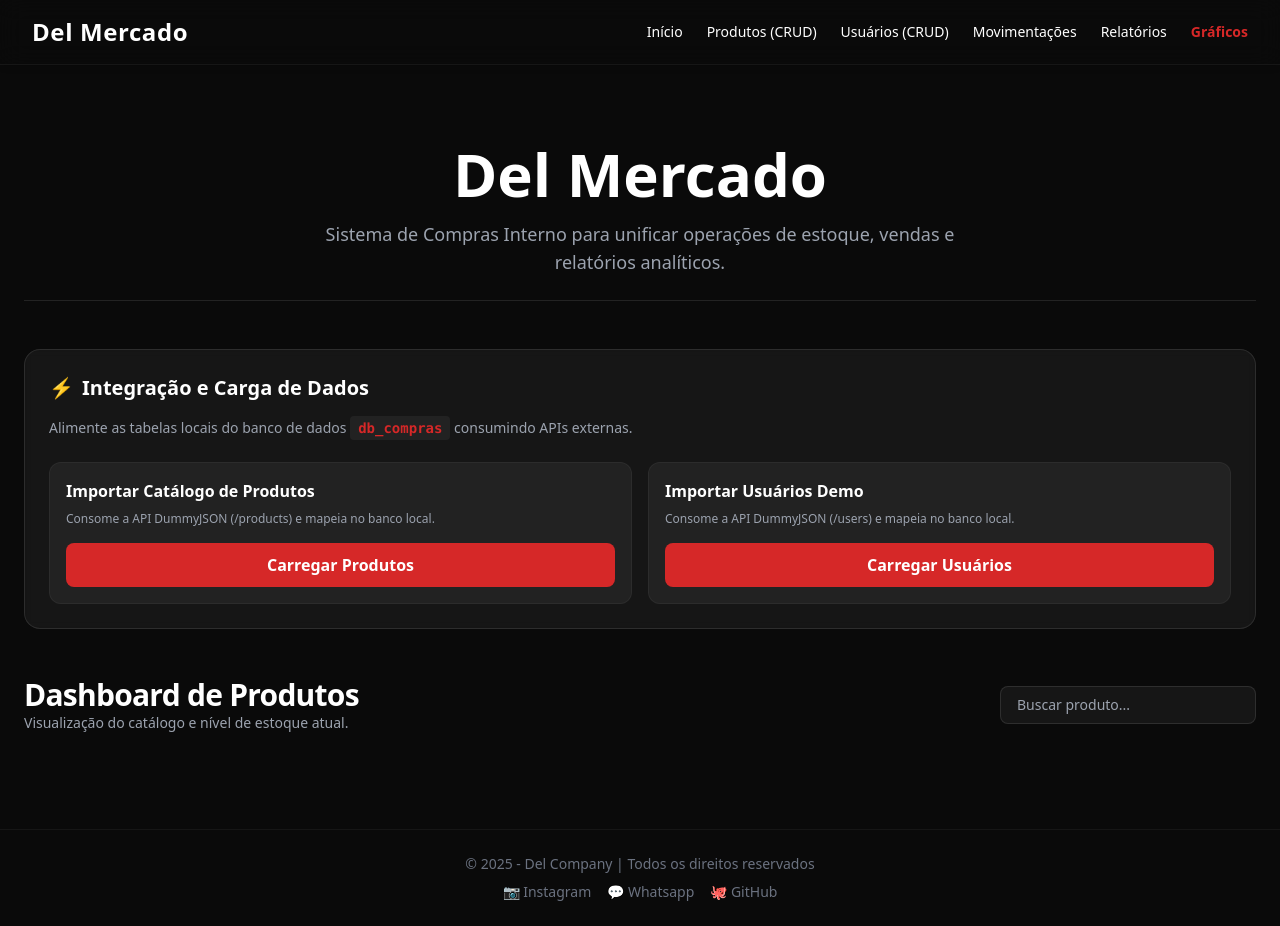
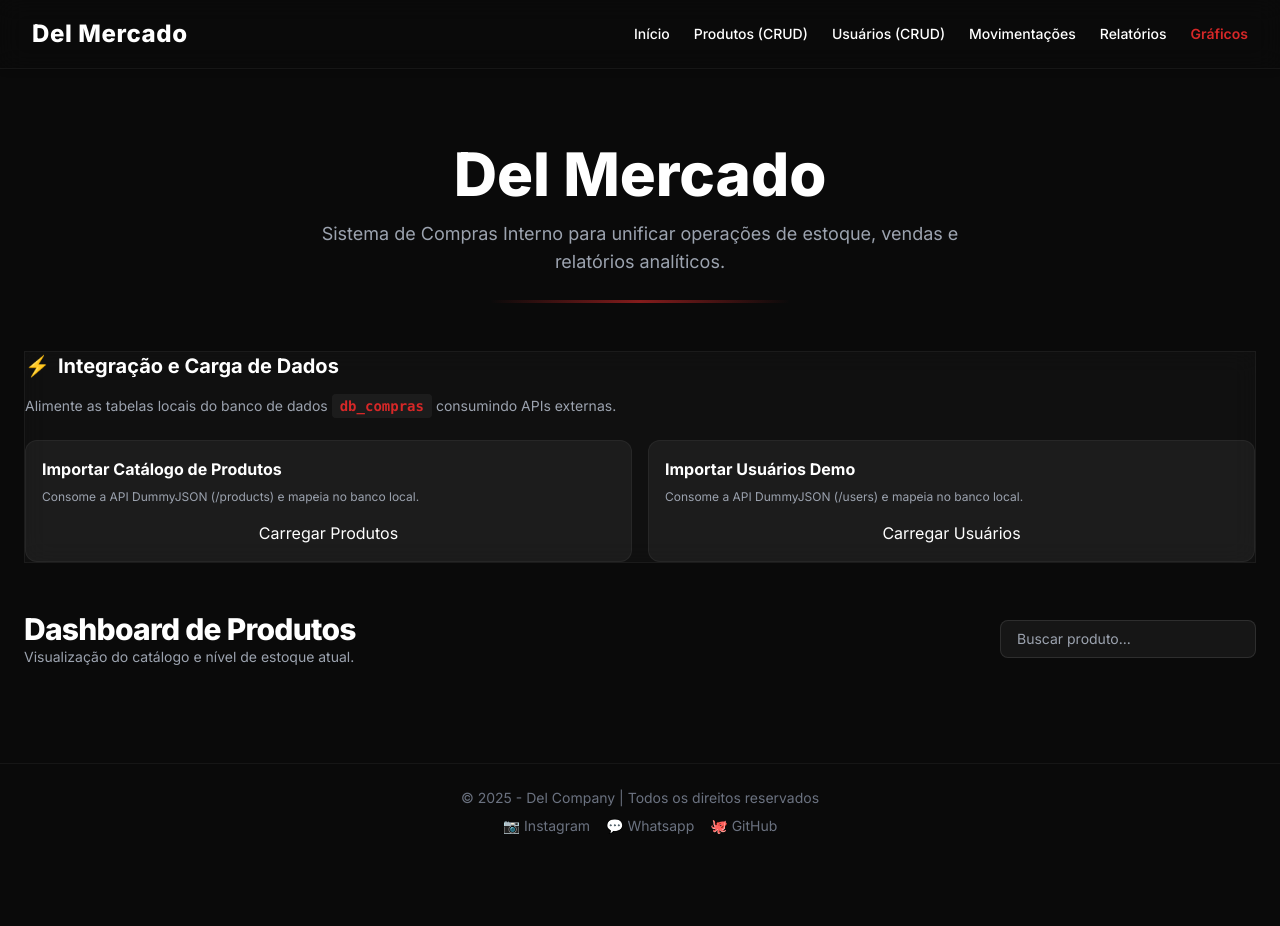
Before and after one commit to eli-bernardi/delmercado, a plain HTML site: page index.html in a window 1280 px wide. After the commit the page ends 860 px from the top, so only its background shows below. Drawn offline with nearby package versions, Linux system fonts and the light colour scheme; files that its build step writes are made by us from their sources; no server answers.

Commit message:
Atualizando a pagina inicial, deixando o sistema mais redondo

```diff
--- a/index.html
+++ b/index.html
@@ -4,7 +4,7 @@
 <head>
   <meta charset="UTF-8">
   <meta name="viewport" content="width=device-width, initial-scale=1.0">
-  <link rel="stylesheet" href="../css/banco_dados.css">
+  <link rel="stylesheet" href="./Frontend/style.css">
   <link rel="shortcut icon" href="/img/dell.png" type="image/png">
   <script src="https://cdn.tailwindcss.com"></script>
   <script src="./Frontend/index.js" defer></script>
@@ -20,42 +20,54 @@
       }
     }
   </script>
-  <title>Del Company - Dashboard</title>
+  <title>Del Mercado - Dashboard</title>
 </head>
 
 <body class="bg-[#0a0a0a] text-white">
 
+  <!-- ========== HEADER ========== -->
   <header
     class="fixed top-0 left-0 w-full z-50 flex items-center justify-between px-8 py-4 bg-[#0a0a0a]/90 backdrop-blur-md shadow-md border-b border-white/5">
-    <a href="./index.html" class="text-logo text-2xl font-black tracking-wide">Del Mercado</a>
-    <nav class="hidden md:flex items-center space-x-6 text-sm font-medium">
-      <a href="./index.html" class="hover:text-brand transition-colors">Início</a>
-      <a href="/Frontend/shop/html/produtos.html" class="hover:text-brand transition-colors">Produtos (CRUD)</a>
-      <a href="/Frontend/user/html/user.html" class="hover:text-brand transition-colors">Usuários (CRUD)</a>
-      <a href="/Frontend/move/html/index.html" class="hover:text-brand transition-colors">Movimentações</a>
-      <a href="/Frontend/shop/html/relatorios.html" class="hover:text-brand transition-colors">Relatórios</a>
-      <a href="/Frontend/shop/html/graficos.html" class="text-brand transition-colors font-semibold">Gráficos</a>
-    </nav>
-    <button class="md:hidden text-white hover:text-brand transition-colors focus:outline-none">
+
+    <!-- LOGO GRADIENTE -->
+    <a href="./index.html" class="logo-gradiente text-2xl font-black tracking-wide">Del Mercado</a>
+
+    <!-- BOTÃO MENU MOBILE -->
+    <button id="menu-toggle" class="md:hidden menu-btn-outline focus:outline-none" aria-label="Abrir menu">
       <svg class="w-6 h-6" fill="none" stroke="currentColor" viewBox="0 0 24 24" xmlns="http://www.w3.org/2000/svg">
         <path stroke-linecap="round" stroke-linejoin="round" stroke-width="2" d="M4 6h16M4 12h16m-7 6h7"></path>
       </svg>
     </button>
+
+    <!-- NAVEGAÇÃO -->
+    <nav id="menu" class="hidden md:flex flex-col md:flex-row md:items-center md:space-x-6 text-sm font-medium
+                absolute md:static top-[70px] left-0 w-full md:w-auto
+                bg-[#0a0a0a]/95 md:bg-transparent p-4 md:p-0
+                rounded-b-lg border-b-2 border-brand/30 md:border-none z-50">
+      <a href="./index.html" class="block py-2 hover:text-brand transition-colors">Início</a>
+      <a href="/Frontend/shop/html/produtos.html" class="block py-2 hover:text-brand transition-colors">Produtos
+        (CRUD)</a>
+      <a href="/Frontend/user/html/user.html" class="block py-2 hover:text-brand transition-colors">Usuários (CRUD)</a>
+      <a href="/Frontend/move/html/index.html" class="block py-2 hover:text-brand transition-colors">Movimentações</a>
+      <a href="/Frontend/shop/html/relatorios.html" class="block py-2 hover:text-brand transition-colors">Relatórios</a>
+      <a href="/Frontend/shop/html/graficos.html" class="block py-2 text-brand font-semibold">Gráficos</a>
+    </nav>
   </header>
 
-  <!-- MAIN CONTENT -->
+  <!-- ========== CONTEÚDO PRINCIPAL ========== -->
   <main class="pt-24 px-6 max-w-7xl mx-auto pb-16">
-    <!-- Hero / Intro -->
-    <div class="text-center my-12">
+
+    <!-- HERO / INTRO -->
+    <div class="text-center my-12 reveal">
       <h1 class="text-5xl md:text-6xl font-black mb-4 text-white">Del Mercado</h1>
       <p class="text-gray-400 text-lg max-w-2xl mx-auto">
         Sistema de Compras Interno para unificar operações de estoque, vendas e relatórios analíticos.
       </p>
-      <hr class="border-white/10 my-6">
+      <hr class="section-hr">
     </div>
 
-    <!-- Quick Integrations Panel -->
-    <section class="bg-white/5 backdrop-blur-sm rounded-2xl p-6 mb-12 border border-white/10">
+    <!-- PAINEL DE INTEGRAÇÃO E CARGA DE DADOS -->
+    <section class="glass-panel mb-12 reveal">
       <h2 class="text-xl font-bold mb-4 flex items-center gap-2">
         <span class="text-brand">⚡</span> Integração e Carga de Dados
       </h2>
@@ -66,72 +78,77 @@
       </p>
 
       <div class="grid grid-cols-1 sm:grid-cols-2 gap-4">
-        <div class="bg-white/5 p-4 rounded-xl border border-white/5 flex flex-col justify-between">
+        <!-- Botão Produtos -->
+        <div class="bg-white/5 p-4 rounded-xl border border-white/5 flex flex-col justify-between card-base card-hover">
           <div>
             <h3 class="font-bold text-white mb-2">Importar Catálogo de Produtos</h3>
             <p class="text-gray-400 text-xs mb-4">Consome a API DummyJSON (/products) e mapeia no banco local.</p>
           </div>
-          <button id="btn-load-products"
-            class="bg-brand hover:bg-[#a51d1d] text-white font-semibold py-2.5 px-4 rounded-lg transition-all duration-300 w-full flex items-center justify-center gap-2">
+          <button id="btn-load-products" class="btn-outline-brand w-full">
             Carregar Produtos
           </button>
         </div>
 
-        <div class="bg-white/5 p-4 rounded-xl border border-white/5 flex flex-col justify-between">
+        <!-- Botão Usuários -->
+        <div class="bg-white/5 p-4 rounded-xl border border-white/5 flex flex-col justify-between card-base card-hover">
           <div>
             <h3 class="font-bold text-white mb-2">Importar Usuários Demo</h3>
             <p class="text-gray-400 text-xs mb-4">Consome a API DummyJSON (/users) e mapeia no banco local.</p>
           </div>
-          <button id="btn-load-users"
-            class="bg-brand hover:bg-[#a51d1d] text-white font-semibold py-2.5 px-4 rounded-lg transition-all duration-300 w-full flex items-center justify-center gap-2">
+          <button id="btn-load-users" class="btn-outline-brand w-full">
             Carregar Usuários
           </button>
         </div>
       </div>
 
-      <!-- Toast message area -->
+      <!-- Toast -->
       <div id="toast-message" class="hidden mt-4 p-3 rounded-lg text-sm text-center font-semibold"></div>
     </section>
 
-    <!-- Products Cards Dashboard Section -->
-    <section>
-      <div class="flex justify-between items-center mb-8">
+    <!-- DASHBOARD DE PRODUTOS -->
+    <section class="reveal">
+      <div class="flex flex-col sm:flex-row justify-between items-start sm:items-center mb-8 gap-4">
         <div>
           <h2 class="text-3xl font-extrabold tracking-tight">Dashboard de Produtos</h2>
           <p class="text-gray-400 text-sm">Visualização do catálogo e nível de estoque atual.</p>
         </div>
-        <div class="flex gap-2">
+        <div class="flex gap-2 w-full sm:w-auto">
           <input type="text" id="search-input" placeholder="Buscar produto..."
-            class="bg-white/5 border border-white/10 rounded-lg px-4 py-2 text-sm focus:outline-none focus:border-brand transition-colors w-48 sm:w-64">
+            class="bg-white/5 border border-white/10 rounded-lg px-4 py-2 text-sm focus:outline-none focus:border-brand transition-colors w-full sm:w-64">
         </div>
       </div>
 
-      <!-- Loading / Empty state -->
+      <!-- Loading -->
       <div id="loading-spinner" class="flex justify-center items-center py-16">
         <div class="animate-spin rounded-full h-12 w-12 border-t-2 border-b-2 border-brand"></div>
       </div>
 
-      <!-- Products Grid -->
+      <!-- Grid de produtos -->
       <div id="products-grid" class="grid grid-cols-1 sm:grid-cols-2 md:grid-cols-3 lg:grid-cols-4 gap-6 hidden">
-        <!-- Dynamic product cards -->
+        <!-- Cards serão inseridos via JS -->
       </div>
 
+      <!-- Empty state -->
       <div id="empty-state" class="hidden text-center py-16">
         <p class="text-gray-500 mb-4">Nenhum produto cadastrado no banco de dados.</p>
         <p class="text-xs text-gray-600">Use os botões de carga de dados acima ou vá em Produtos (CRUD) para adicionar
           manualmente.</p>
       </div>
     </section>
+
   </main>
 
-  <footer class="border-t border-white/5 py-6">
+  <!-- ========== RODAPÉ ========== -->
+  <footer class="border-t border-white/5 py-6 reveal">
     <div class="text-center text-gray-500 text-sm">
       <p>&copy 2025 - Del Company | Todos os direitos reservados</p>
       <div class="flex justify-center space-x-4 mt-2">
-        <a href="https://www.instagram.com/elielbrnrd/" target="_blank" rel="noopener" class="hover:text-brand">📷
-          Instagram</a>
-        <a href="https://wa.me/5548991013184" target="_blank" rel="noopener" class="hover:text-brand">💬 Whatsapp</a>
-        <a href="https://github.com/eli-bernardi" target="_blank" rel="noopener" class="hover:text-brand">🐙 GitHub</a>
+        <a href="https://www.instagram.com/elielbrnrd/" target="_blank" rel="noopener"
+          class="hover:text-brand transition-colors">📷 Instagram</a>
+        <a href="https://wa.me/5548991013184" target="_blank" rel="noopener"
+          class="hover:text-brand transition-colors">💬 Whatsapp</a>
+        <a href="https://github.com/eli-bernardi" target="_blank" rel="noopener"
+          class="hover:text-brand transition-colors">🐙 GitHub</a>
       </div>
     </div>
   </footer>
```
